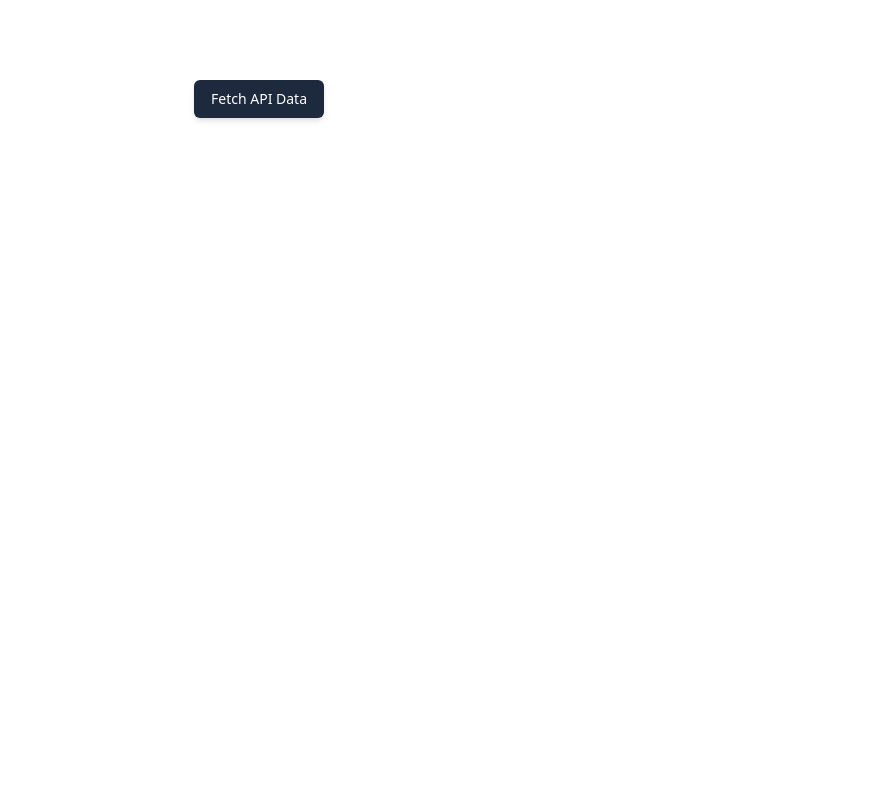
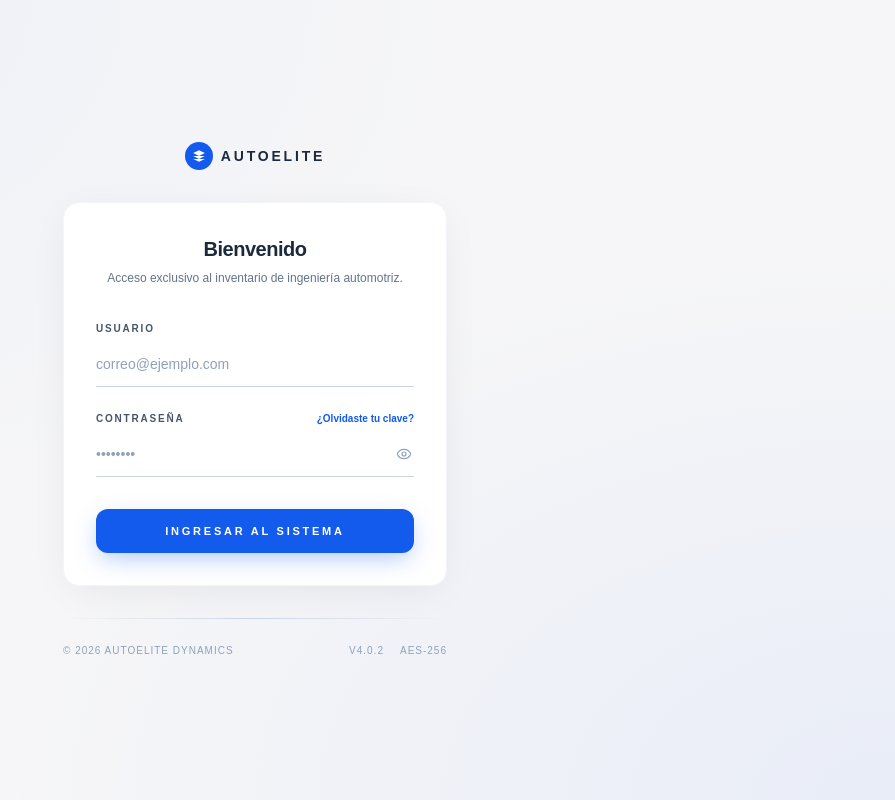
Before and after one commit to dimtha01/Sistema-de-Inventario-de-Aceite, a React (Vite) app in the folder apps/client/: page / in a window 1280 px wide. Shown: the whole page, without its empty margins (385-1280 px from the left). Built offline with nearby package versions, Linux system fonts and the light colour scheme.

Commit message:
El login se ha modificado para una mejor visualizacion, el ruteo esta completo

```diff
--- a/apps/client/package.json
+++ b/apps/client/package.json
@@ -13,6 +13,7 @@
     "@tailwindcss/vite": "^4.1.18",
     "react": "^19.2.0",
     "react-dom": "^19.2.0",
+    "react-router-dom": "^7.13.1",
     "tailwindcss": "^4.1.18"
   },
   "devDependencies": {
--- /dev/null
+++ b/apps/client/src/layout/MainLayout.jsx
@@ -0,0 +1,10 @@
+import { Outlet } from 'react-router-dom';
+
+export const MainLayout = () => {
+    return (
+        <>
+            {/* Aquí se renderizan las rutas hijas */}
+            <Outlet />
+        </>
+    )
+}
--- a/apps/client/src/main.jsx
+++ b/apps/client/src/main.jsx
@@ -1,10 +1,11 @@
 import { StrictMode } from 'react'
 import { createRoot } from 'react-dom/client'
+import { RouterProvider } from 'react-router-dom'
+import { router } from './routes/index.jsx'
 import './index.css'
-import { App } from './App.jsx'
 
 createRoot(document.getElementById('root')).render(
   <StrictMode>
-    <App />
+    <RouterProvider router={router} />
   </StrictMode>,
 )
--- a/apps/client/src/pages/LoginPage.jsx
+++ b/apps/client/src/pages/LoginPage.jsx
@@ -1,6 +1,7 @@
 import { useState } from 'react';
+import { Eye, EyeOff } from 'lucide-react';
 
-export const LoginAutoElite = () => {
+export const LoginPage = () => {
   const [showPassword, setShowPassword] = useState(false);
   const [formData, setFormData] = useState({
     usuario: '',
@@ -14,76 +15,66 @@ export const LoginAutoElite = () => {
 
   const handleSubmit = (e) => {
     e.preventDefault();
-    // Tu lógica de autenticación aquí
     console.log(formData);
   };
 
   return (
-    <div className="bg-[#f6f6f8] text-slate-900 min-h-screen flex flex-col font-[Manrope,sans-serif] relative">
+    <div className="min-h-screen flex flex-col bg-[#f6f6f8] font-[Manrope,sans-serif] relative">
 
       {/* Fondo mesh */}
-      <div className="fixed inset-0 z-0 opacity-60"
+      <div
+        className="fixed inset-0 z-0"
         style={{
           backgroundColor: '#f6f6f8',
           backgroundImage: `
-            radial-gradient(at 0% 0%, rgba(19, 91, 236, 0.03) 0px, transparent 50%),
-            radial-gradient(at 100% 100%, rgba(19, 91, 236, 0.05) 0px, transparent 50%)
+            radial-gradient(at 0% 0%, rgba(19, 91, 236, 0.04) 0px, transparent 50%),
+            radial-gradient(at 100% 100%, rgba(19, 91, 236, 0.06) 0px, transparent 50%)
           `,
         }}
       />
 
-      {/* Navbar */}
-      <nav className="relative z-10 w-full px-8 py-8 flex justify-between items-center max-w-7xl mx-auto">
-        <div className="flex items-center gap-3">
-          <div className="w-8 h-8 bg-[#135bec] rounded-full flex items-center justify-center text-white">
-            <span className="material-symbols-outlined text-sm">auto_awesome</span>
+      {/* Contenido centrado */}
+      <div className="relative z-10 flex-1 flex items-center justify-center px-4 py-12">
+        <div className="w-full max-w-sm">
+
+          {/* Logo */}
+          <div className="flex items-center justify-center gap-2 mb-8">
+            <div className="w-7 h-7 bg-[#135bec] rounded-full flex items-center justify-center">
+              <svg className="w-3.5 h-3.5 fill-white" viewBox="0 0 24 24">
+                <path d="M12 2L2 7l10 5 10-5-10-5zM2 17l10 5 10-5M2 12l10 5 10-5"/>
+              </svg>
             </div>
-          <span className="text-lg font-bold tracking-tighter uppercase">StockHub</span>
+            <span className="text-sm font-black tracking-[0.2em] uppercase text-slate-800">
+              AutoElite
+            </span>
           </div>
-        <div className="hidden md:flex gap-8 items-center">
-          <a
-            href="#"
-            className="text-xs font-semibold uppercase tracking-widest opacity-50 hover:opacity-100 transition-opacity"
+
+          {/* Card */}
+          <div
+            className="bg-white rounded-2xl border border-slate-100 p-8"
+            style={{ boxShadow: '0 8px 40px -8px rgba(0,0,0,0.08)' }}
           >
-            Curaduría
-          </a>
-          <a
-            href="#"
-            className="text-xs font-semibold uppercase tracking-widest opacity-50 hover:opacity-100 transition-opacity"
-          >
-            Soporte Técnico
-          </a>
-        </div>
-      </nav>
-
-      {/* Main */}
-      <main className="relative z-10 flex-1 flex flex-col items-center justify-center px-4 pb-20">
-
-        {/* Card de Login */}
-        <div
-          className="w-full max-w-[440px] bg-white backdrop-blur-sm p-12 lg:p-16 rounded-xl border border-slate-100"
-          style={{ boxShadow: '0 10px 50px -12px rgba(0, 0, 0, 0.05)' }}
-        >
-          {/* Header */}
-          <div className="mb-12 text-center">
-            <h1 className="text-3xl font-light tracking-tight mb-3">AutoElite</h1>
-            <p className="text-slate-400 text-sm font-light leading-relaxed">
-              Acceso exclusivo al inventario de ingeniería de precisión y arte automotriz.
+            {/* Encabezado */}
+            <div className="mb-8 text-center">
+              <h1 className="text-xl font-semibold tracking-tight text-slate-800 mb-1.5">
+                Bienvenido
+              </h1>
+              <p className="text-slate-500 text-xs leading-relaxed">
+                Acceso exclusivo al inventario de ingeniería automotriz.
               </p>
             </div>
 
             {/* Formulario */}
-          <form className="space-y-8" onSubmit={handleSubmit}>
+            <form className="space-y-6" onSubmit={handleSubmit}>
 
-            {/* Campo Usuario */}
-            <div className="space-y-2">
+              {/* Usuario */}
+              <div className="space-y-1.5">
                 <label
                   htmlFor="usuario"
-                className="block text-[10px] font-bold uppercase tracking-[0.2em] text-slate-400 ml-1"
+                  className="block text-[10px] font-bold uppercase tracking-[0.18em] text-slate-600"
                 >
-                Identidad / Usuario
+                  Usuario
                 </label>
-              <div className="relative">
                 <input
                   id="usuario"
                   name="usuario"
@@ -91,28 +82,27 @@ export const LoginAutoElite = () => {
                   value={formData.usuario}
                   onChange={handleChange}
                   placeholder="correo@ejemplo.com"
-                  className="w-full bg-transparent border-0 border-b border-slate-200 py-4 px-1 focus:ring-0 focus:border-[#135bec] transition-colors text-sm placeholder:text-slate-300 font-medium outline-none"
+                  className="w-full bg-transparent border-0 border-b border-slate-300 py-3 px-0 focus:ring-0 focus:border-[#135bec] transition-colors text-sm placeholder:text-slate-400 text-slate-800 font-medium outline-none"
                 />
               </div>
-            </div>
 
-            {/* Campo Contraseña */}
-            <div className="space-y-2">
-              <div className="flex justify-between items-end">
+              {/* Contraseña */}
+              <div className="space-y-1.5">
+                <div className="flex justify-between items-center">
                   <label
                     htmlFor="password"
-                  className="block text-[10px] font-bold uppercase tracking-[0.2em] text-slate-400 ml-1"
+                    className="block text-[10px] font-bold uppercase tracking-[0.18em] text-slate-600"
                   >
-                  Clave de Acceso
+                    Contraseña
                   </label>
                   <a
                     href="#"
-                  className="text-[10px] font-bold uppercase tracking-widest text-[#135bec]/60 hover:text-[#135bec] transition-colors"
+                    className="text-[10px] font-semibold text-[#135bec] hover:text-[#135bec]/70 transition-colors"
                   >
-                  Olvidé mi clave
+                    ¿Olvidaste tu clave?
                   </a>
                 </div>
-              <div className="relative group">
+                <div className="relative">
                   <input
                     id="password"
                     name="password"
@@ -120,75 +110,52 @@ export const LoginAutoElite = () => {
                     value={formData.password}
                     onChange={handleChange}
                     placeholder="••••••••"
-                  className="w-full bg-transparent border-0 border-b border-slate-200 py-4 px-1 focus:ring-0 focus:border-[#135bec] transition-colors text-sm placeholder:text-slate-300 font-medium outline-none pr-8"
+                    className="w-full bg-transparent border-0 border-b border-slate-300 py-3 px-0 pr-8 focus:ring-0 focus:border-[#135bec] transition-colors text-sm placeholder:text-slate-400 text-slate-800 font-medium outline-none"
                   />
                   <button
                     type="button"
                     onClick={() => setShowPassword(prev => !prev)}
-                  className="absolute right-0 top-1/2 -translate-y-1/2 text-slate-300 hover:text-[#135bec] transition-colors"
+                    className="absolute right-0 top-1/2 -translate-y-1/2 text-slate-400 hover:text-[#135bec] transition-colors p-0.5"
+                    aria-label={showPassword ? 'Ocultar contraseña' : 'Mostrar contraseña'}
                   >
-                  <span className="material-symbols-outlined text-[20px]">
-                    {showPassword ? 'visibility_off' : 'visibility'}
-                  </span>
+                    {showPassword
+                      ? <EyeOff size={16} strokeWidth={1.8} />
+                      : <Eye size={16} strokeWidth={1.8} />
+                    }
                   </button>
                 </div>
               </div>
 
               {/* Botón */}
-            <div className="pt-6">
+              <div className="pt-2">
                 <button
                   type="submit"
-                className="w-full bg-[#135bec] hover:bg-[#135bec]/90 text-white font-bold py-5 rounded-lg transition-all text-xs uppercase tracking-[0.3em]"
-                style={{ boxShadow: '0 20px 25px -5px rgba(19, 91, 236, 0.2)' }}
+                  className="w-full bg-[#135bec] hover:bg-[#135bec]/90 active:scale-[0.98] text-white font-bold py-3.5 rounded-xl transition-all text-[11px] uppercase tracking-[0.25em]"
+                  style={{ boxShadow: '0 8px 24px -4px rgba(19, 91, 236, 0.35)' }}
                 >
                   Ingresar al Sistema
                 </button>
               </div>
             </form>
 
-          {/* Footer de la card */}
-          <div className="mt-12 text-center">
-            <p className="text-[10px] text-slate-400 uppercase tracking-widest">
-              Solicitar credenciales a la administración central
-            </p>
+          </div>
+
+          {/* Línea decorativa */}
+          <div className="mt-8 h-px bg-gradient-to-r from-transparent via-slate-300 to-transparent" />
+
+          {/* Footer mini */}
+          <div className="mt-6 flex justify-between items-center">
+            <span className="text-[10px] text-slate-400 uppercase tracking-widest">
+              © 2026 AutoElite Dynamics
+            </span>
+            <div className="flex gap-4">
+              <span className="text-[10px] text-slate-400 uppercase tracking-widest">v4.0.2</span>
+              <span className="text-[10px] text-slate-400 uppercase tracking-widest">AES-256</span>
             </div>
           </div>
 
-        {/* Línea decorativa */}
-        <div className="mt-16 w-full max-w-xs h-px bg-gradient-to-r from-transparent via-slate-200 to-transparent" />
-
-        {/* Imágenes decorativas */}
-        <div className="mt-8 flex gap-12 opacity-30 grayscale hover:grayscale-0 hover:opacity-100 transition-all duration-700">
-          <img
-            alt="Silueta minimalista de auto deportivo"
-            className="h-6 w-auto object-contain"
-            src="https://lh3.googleusercontent.com/aida-public/AB6AXuAGmxbCMV2N-Y6hpKOa0X65Mw6IvvU_-sDy_PTPULRBpQNJcVgc3dXaDllDimD5n_kglsB_O-sJkIlcFkQzEfdqFMdRzlooPZjegewt1TDY5SrMJyrfg4PWzHjZK7hS_q9bY1jjY1qjBuNPp3DSh1NDLySqAS_unH_p8EHRHqzgPMD19CZPqKWbZDAtnWTLNrh5fDgatdIRI0C_ln3LgKau0G5-3GSHf2YWc9Mlh_JMYwXP98OUkqfT7VLbfb2GLEuvIx1MHkr6c44"
-          />
-          <img
-            alt="Detalle de faro moderno"
-            className="h-6 w-auto object-contain"
-            src="https://lh3.googleusercontent.com/aida-public/AB6AXuDbN2-Rjms0iaJXHPecto93hmJcvmeN3zUuXU1jwWFbDqqzj_REOX9XbGGL0uoVGaibcqFtlNr3HDk4ND5tPABvPdAilIN2iz1WyCpCHNeFOCRHCBxGKxWJ3qfhkn7xRNlf1GUHsvX7faeayuCIQfIauqOK3YU4lRIk7Ujg10q-y_mMmcTYNrEx8kY1VEcIG4cqshJZ15o6sMq81IIXCXTMsWDaphWALtAKqbAnr7qvPFuvrPuy0EWuspZOaXxtpvRXrjI-21fa0j4"
-          />
-        </div>
-      </main>
-
-      {/* Footer */}
-      <footer className="relative z-10 py-10 px-8">
-        <div className="max-w-7xl mx-auto flex flex-col md:flex-row justify-between items-center gap-6">
-          <div className="text-[10px] font-medium text-slate-400 uppercase tracking-widest">
-            © 2024 AutoElite Dynamics • Madrid Edition
-          </div>
-          <div className="flex gap-6">
-            <span className="text-[10px] font-medium text-slate-300 uppercase tracking-widest">
-              v4.0.2 Archivo
-            </span>
-            <span className="text-[10px] font-medium text-slate-300 uppercase tracking-widest">
-              Encriptación AES-256
-            </span>
         </div>
       </div>
-      </footer>
-
     </div>
   );
 };
--- /dev/null
+++ b/apps/client/src/routes/index.jsx
@@ -0,0 +1,20 @@
+import { createBrowserRouter } from 'react-router-dom';
+import { MainLayout } from '../layout/MainLayout';
+import { LoginPage } from '../pages/LoginPage';
+
+export const router = createBrowserRouter([
+    {
+        path: '/login',
+        element: <LoginPage />,
+    },
+    {
+        path: '/',
+        element: <MainLayout />,
+        children: [
+            {
+                index: true,
+                element: <LoginPage />,
+            },
+        ],
+    },
+]);
--- a/package.json
+++ b/package.json
@@ -17,5 +17,8 @@
   "devDependencies": {
     "env-cmd": "^11.0.0",
     "turbo": "^2.8.10"
+  },
+  "dependencies": {
+    "lucide-react": "^0.575.0"
   }
 }
```
Also changed, not shown: 1 other file (tests, documents, lock files or other folders). Lines whose indentation alone changed are shown as unchanged.
